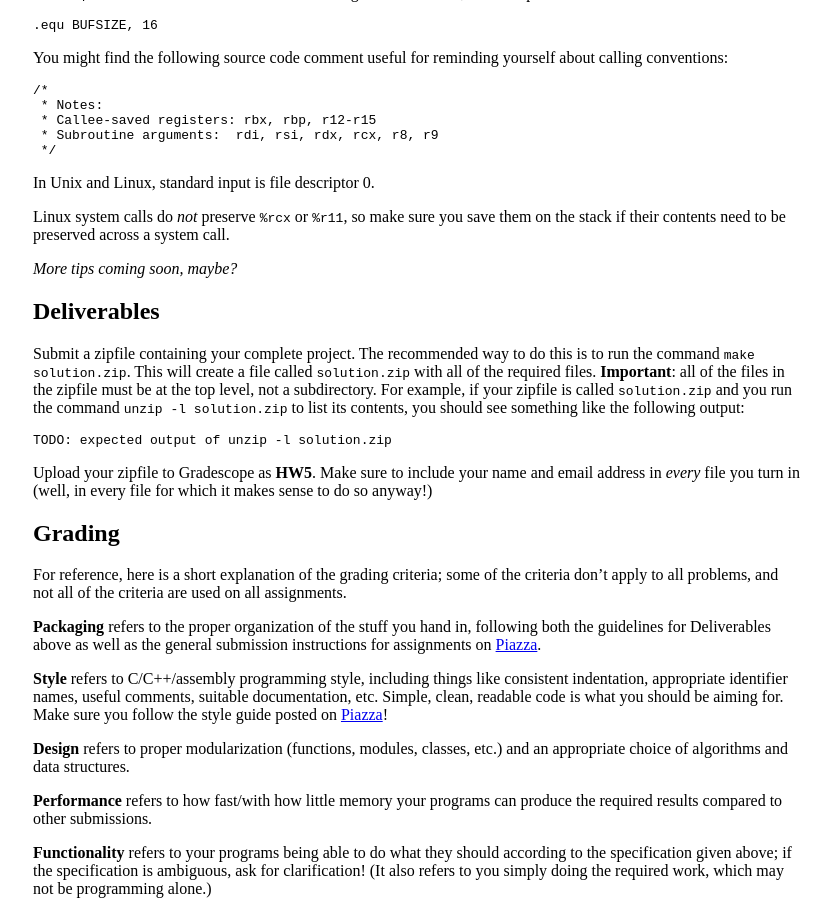
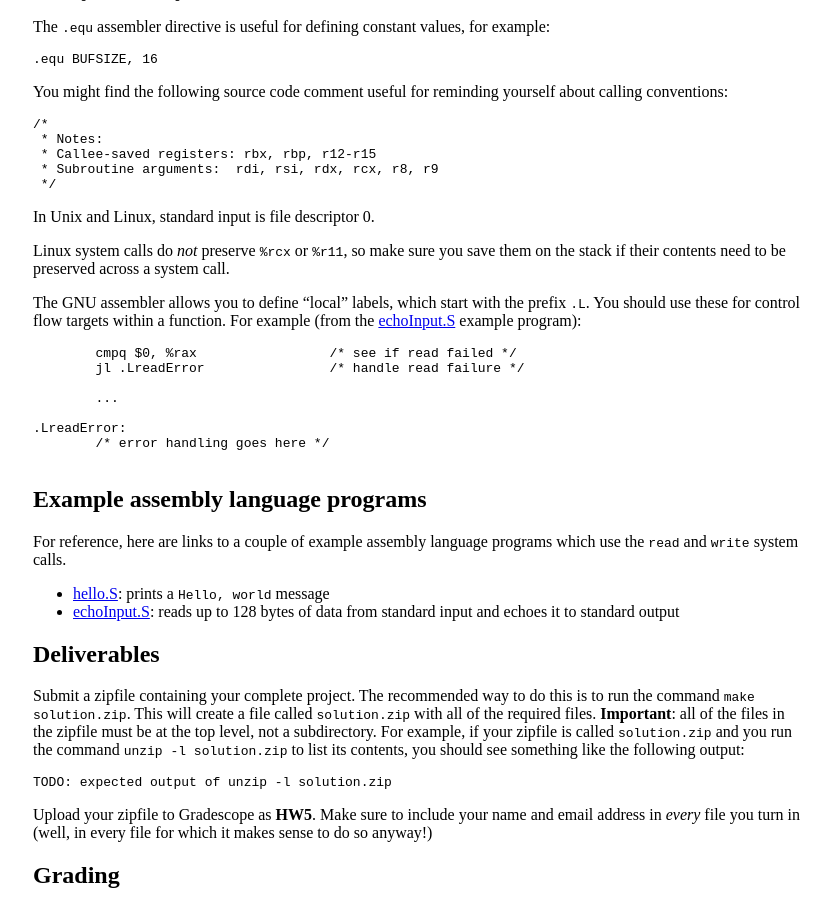
Before and after one commit to jhucsf/fall2019, a Jekyll site: the page built from hw/hw5.md, in a window 1280 px wide and 900 px high, scrolled down 3129 px. Shown: the whole window, without its empty margins (223-1054 px from the left). Built offline with Jekyll 4.4.1, drawn with Linux system fonts in a browser that asks for light colours; some of the changed text lies outside the part shown.

Commit message:
assembly language example programs

````diff
--- a/hw/hw5.md
+++ b/hw/hw5.md
@@ -9,6 +9,8 @@ title: "HW5: x86-64 hexdump"
   - **Grading:** Packaging 10%, Style 10%, Design 10% Functionality 70%
 
 Acknowledgment: this assignment is based on the [Fall 2018 HW5](https://www.cs.jhu.edu/~phf/2018/fall/cs229/simple-x86_64.html) by Peter Froehlich.
+
+*Update 10/31*: added [Example assembly language programs](#example-assembly-language-programs)
 
 ## Overview
 
@@ -272,7 +274,25 @@ In Unix and Linux, standard input is file descriptor 0.
 
 Linux system calls do *not* preserve `%rcx` or `%r11`, so make sure you save them on the stack if their contents need to be preserved across a system call.
 
-*More tips coming soon, maybe?*
+The GNU assembler allows you to define "local" labels, which start with the prefix `.L`.  You should use these for control flow targets within a function.  For example (from the [echoInput.S](hw5/echoInput.S) example program):
+
+```
+	cmpq $0, %rax                 /* see if read failed */
+	jl .LreadError                /* handle read failure */
+
+	...
+
+.LreadError:
+	/* error handling goes here */
+
+```
+
+## Example assembly language programs
+
+For reference, here are links to a couple of example assembly language programs which use the `read` and `write` system calls.
+
+* [hello.S](hw5/hello.S): prints a `Hello, world` message
+* [echoInput.S](hw5/echoInput.S): reads up to 128 bytes of data from standard input and echoes it to standard output
 
 ## Deliverables
 
````
Also changed, not shown: 2 other files.
